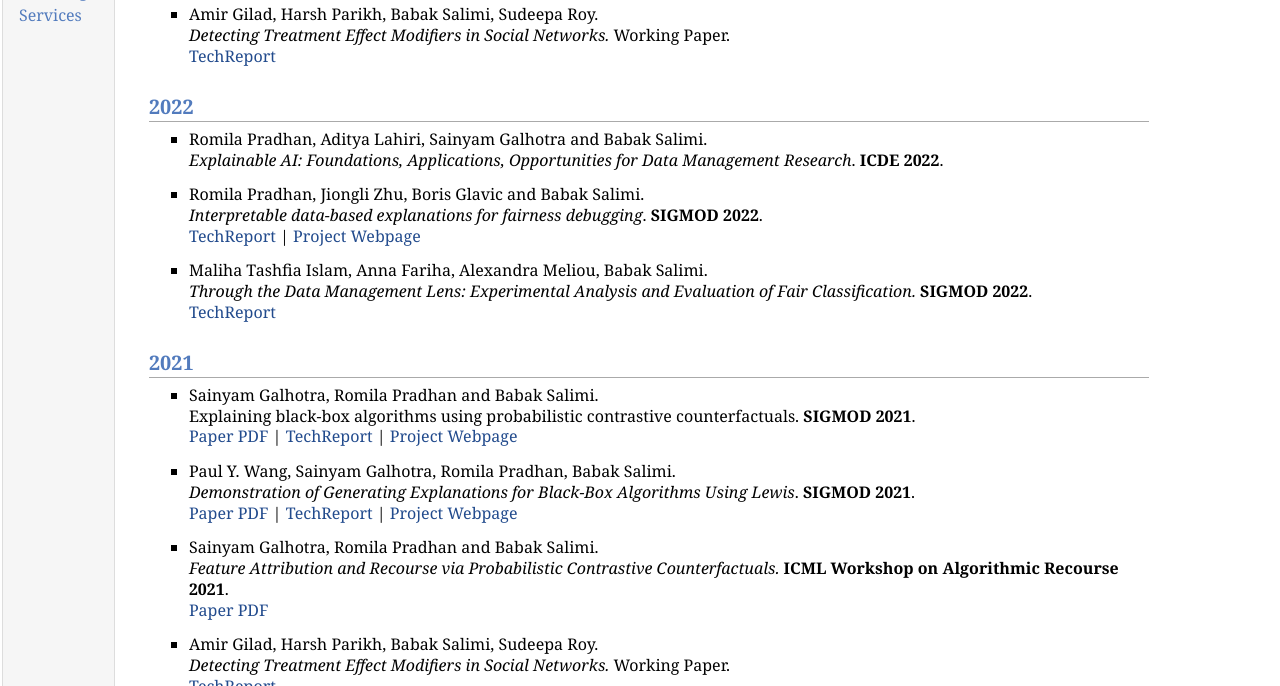
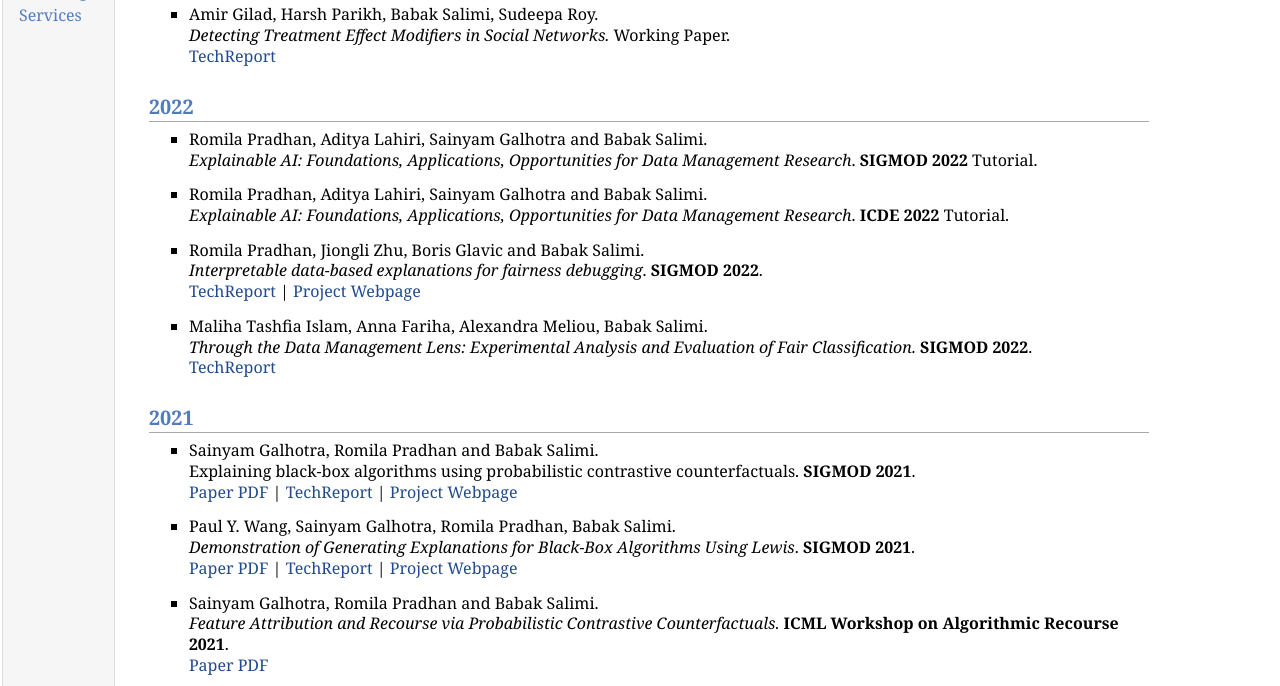
Before and after one commit to bsalimi/bsalimi.github.io, a plain HTML site: page publication.html in a window 1280 px wide. Shown: the part 104-790 px from the top of the page. Drawn offline with Linux system fonts and the light colour scheme.

Commit message:
lec 4 added

```diff
--- a/publication.html
+++ b/publication.html
@@ -31,7 +31,12 @@
 <h2>2022</h2>
 <ul>
 <li><p>Romila Pradhan, Aditya Lahiri,  Sainyam Galhotra and Babak Salimi. <br />
-<i>Explainable AI: Foundations, Applications, Opportunities for Data Management Research</i>.  <b>ICDE 2022</b>.<br /></p>
+<i>Explainable AI: Foundations, Applications, Opportunities for Data Management Research</i>.   <b>SIGMOD 2022 </b> Tutorial.<br /></p>
+</li>
+</ul>
+<ul>
+<li><p>Romila Pradhan, Aditya Lahiri,  Sainyam Galhotra and Babak Salimi. <br />
+<i>Explainable AI: Foundations, Applications, Opportunities for Data Management Research</i>.   <b>ICDE 2022 </b> Tutorial.<br /></p>
 </li>
 </ul>
 <ul>
@@ -184,7 +189,7 @@ Causal Relational Learning. <b>SIGMOD 2020</b>. <br />
 </ul>
 <div id="footer">
 <div id="footer-text">
-Page generated 2021-12-30 21:13:30 PST, by <a href="http://jemdoc.jaboc.net/">jemdoc</a>.
+Page generated 2022-02-03 21:41:27 PST, by <a href="http://jemdoc.jaboc.net/">jemdoc</a>.
 </div>
 </div>
 </td>
```
